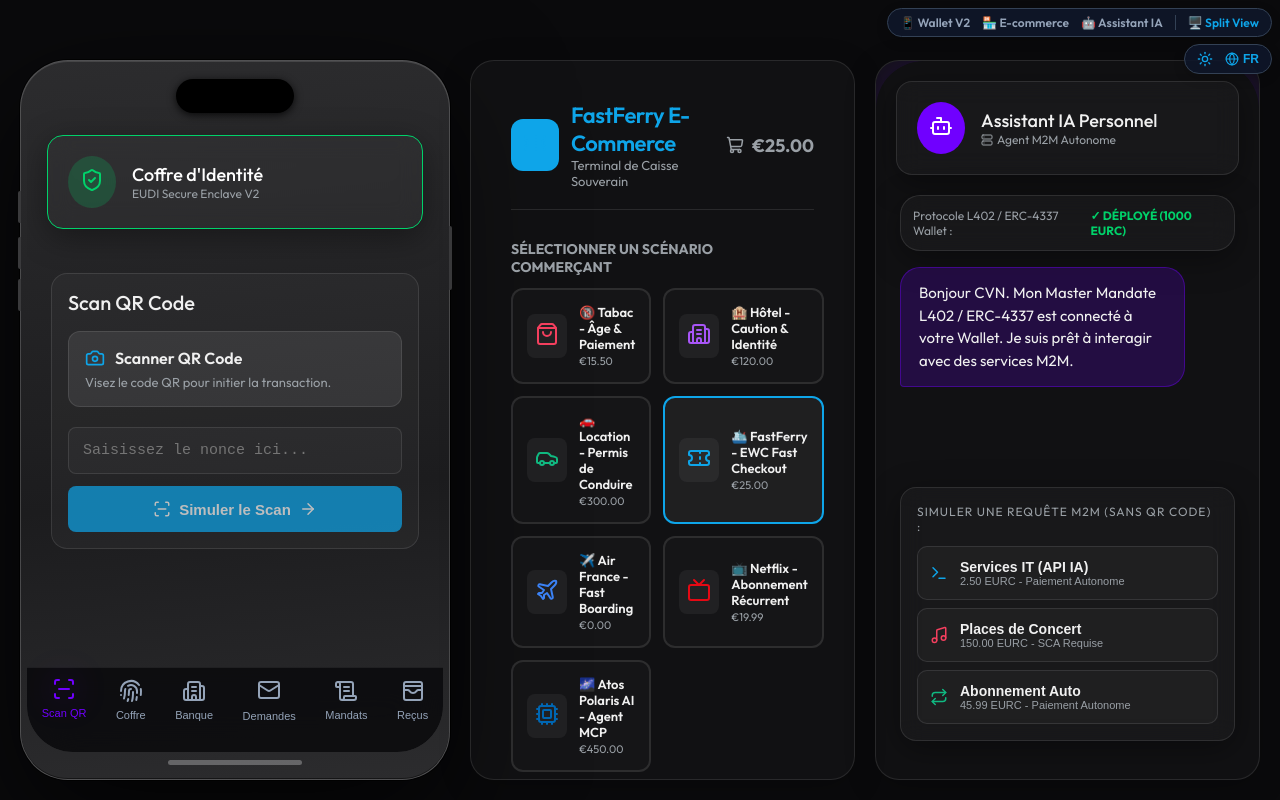
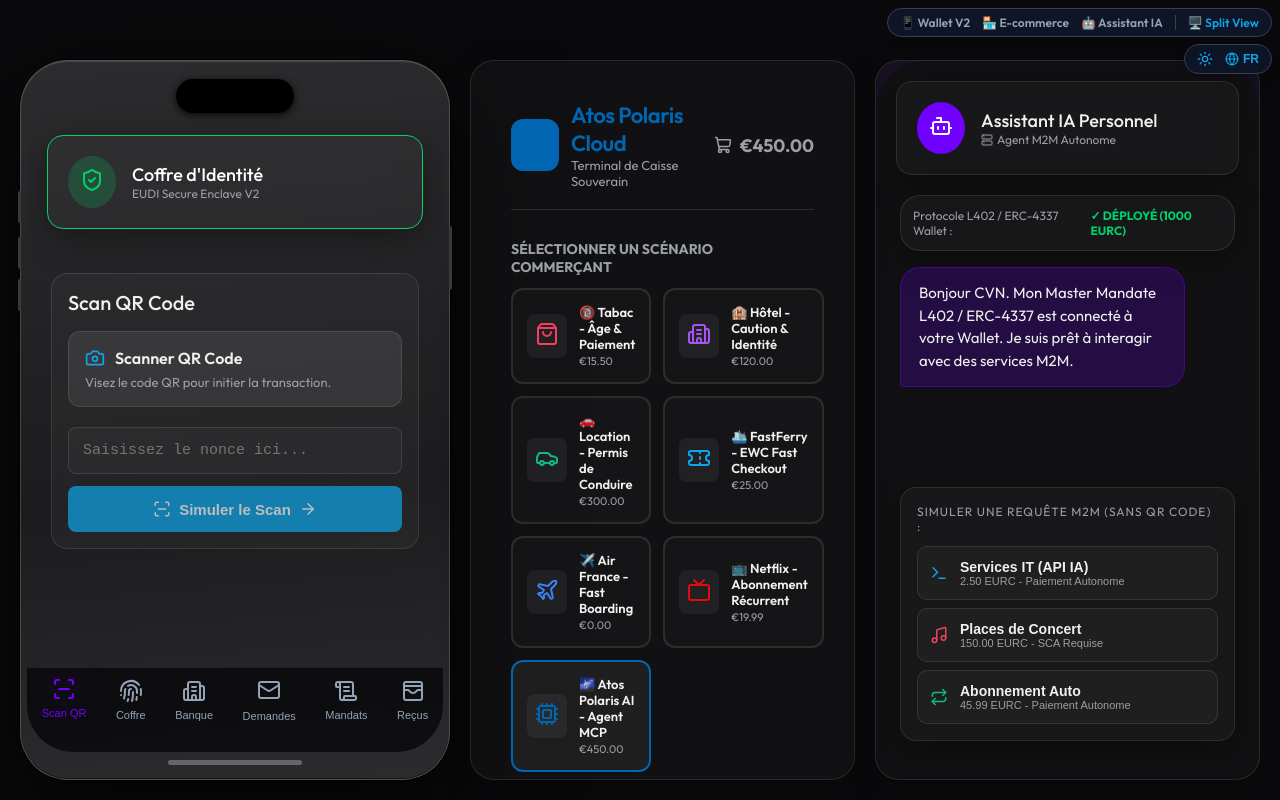
Before and after one commit to Atos-Pilots/Atos-Agentic-Economy-V2, a React (Vite) app in the folder mobile-wallet/: page / in a window 1280 px wide. Built offline with nearby package versions, Linux system fonts and the light colour scheme; no server answers.

Commit message:
Feat: Set Atos Polaris AI MCP Agent as default selected scenario and dynamically map amounts/types on EUDI Wallet side

```diff
--- a/mobile-wallet/src/App.tsx
+++ b/mobile-wallet/src/App.tsx
@@ -138,6 +138,9 @@
       if (presentationSession.retailer_id === 'Tabac Le Havane') finalAmount = 15.50;
       else if (presentationSession.retailer_id === 'Hôtel Royal Palace') finalAmount = 120.00;
       else if (presentationSession.retailer_id === 'Elite Car Rental') finalAmount = 300.00;
+      else if (presentationSession.retailer_id === 'Air France Terminal 2F') finalAmount = 0.00;
+      else if (presentationSession.retailer_id === 'Netflix Streaming S.A.') finalAmount = 19.99;
+      else if (presentationSession.retailer_id === 'Atos Polaris Cloud') finalAmount = 450.00;
 
       try {
         await fetch('/v2/checkout/submit', {
--- a/mobile-wallet/src/components/ConsentReview.tsx
+++ b/mobile-wallet/src/components/ConsentReview.tsx
@@ -26,6 +26,9 @@
   if (session.retailer_id === 'Tabac Le Havane') displayAmount = '15.50';
   else if (session.retailer_id === 'Hôtel Royal Palace') displayAmount = '120.00';
   else if (session.retailer_id === 'Elite Car Rental') displayAmount = '300.00';
+  else if (session.retailer_id === 'Air France Terminal 2F') displayAmount = '0.00';
+  else if (session.retailer_id === 'Netflix Streaming S.A.') displayAmount = '19.99';
+  else if (session.retailer_id === 'Atos Polaris Cloud') displayAmount = '450.00';
 
   // High contrast legible green design system tokens for DSP3 / PSD3 SCA consent box
   const containerBg = isDark ? 'rgba(16, 185, 129, 0.08)' : 'rgba(16, 185, 129, 0.05)';
--- a/mobile-wallet/src/components/RetailerTerminal.tsx
+++ b/mobile-wallet/src/components/RetailerTerminal.tsx
@@ -114,7 +114,7 @@
     }
   ];
 
-  const [selectedScenario, setSelectedScenario] = useState<Scenario>(SCENARIOS[3]); // Default to FastFerry
+  const [selectedScenario, setSelectedScenario] = useState<Scenario>(SCENARIOS[6]); // Default to Atos Polaris AI MCP Agent
   const [checkoutSession, setCheckoutSession] = useState<any>(null);
   const [status, setStatus] = useState<'IDLE' | 'PENDING' | 'SUCCESS'>('IDLE');
 
```
